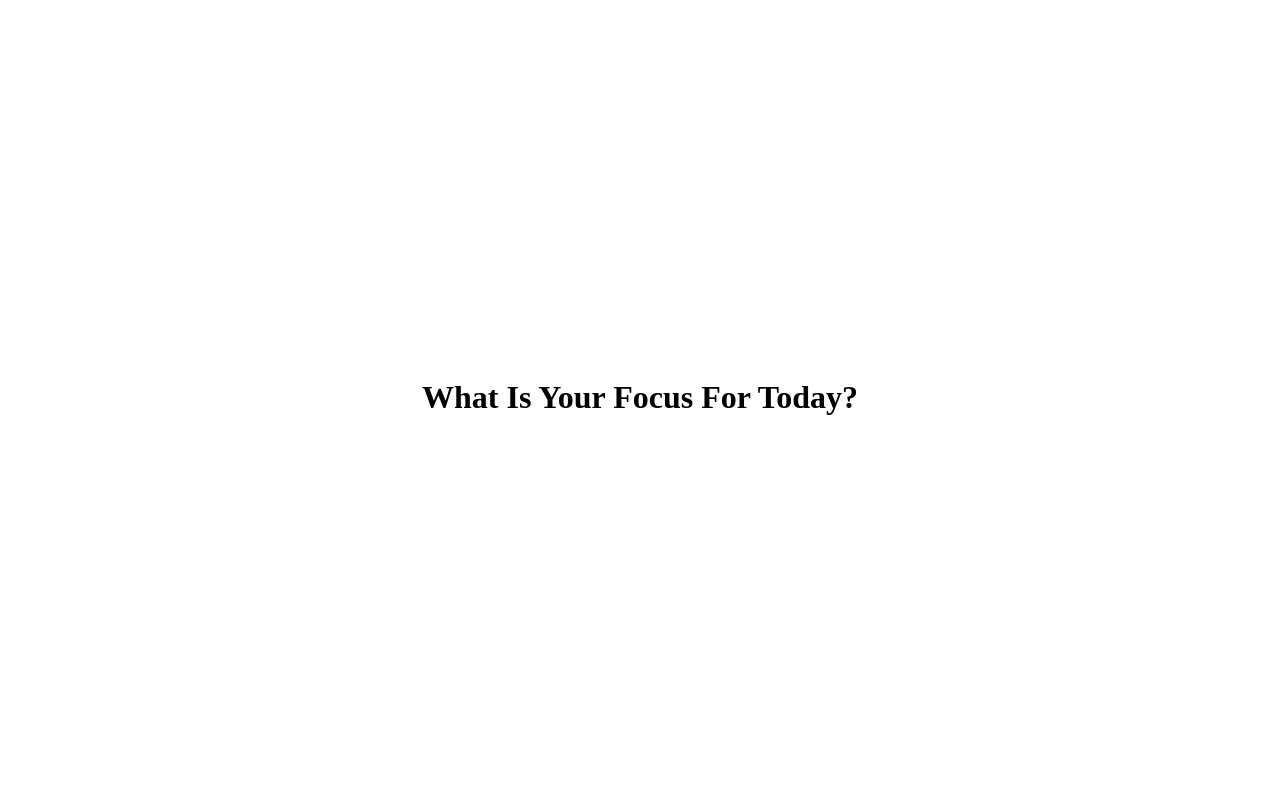
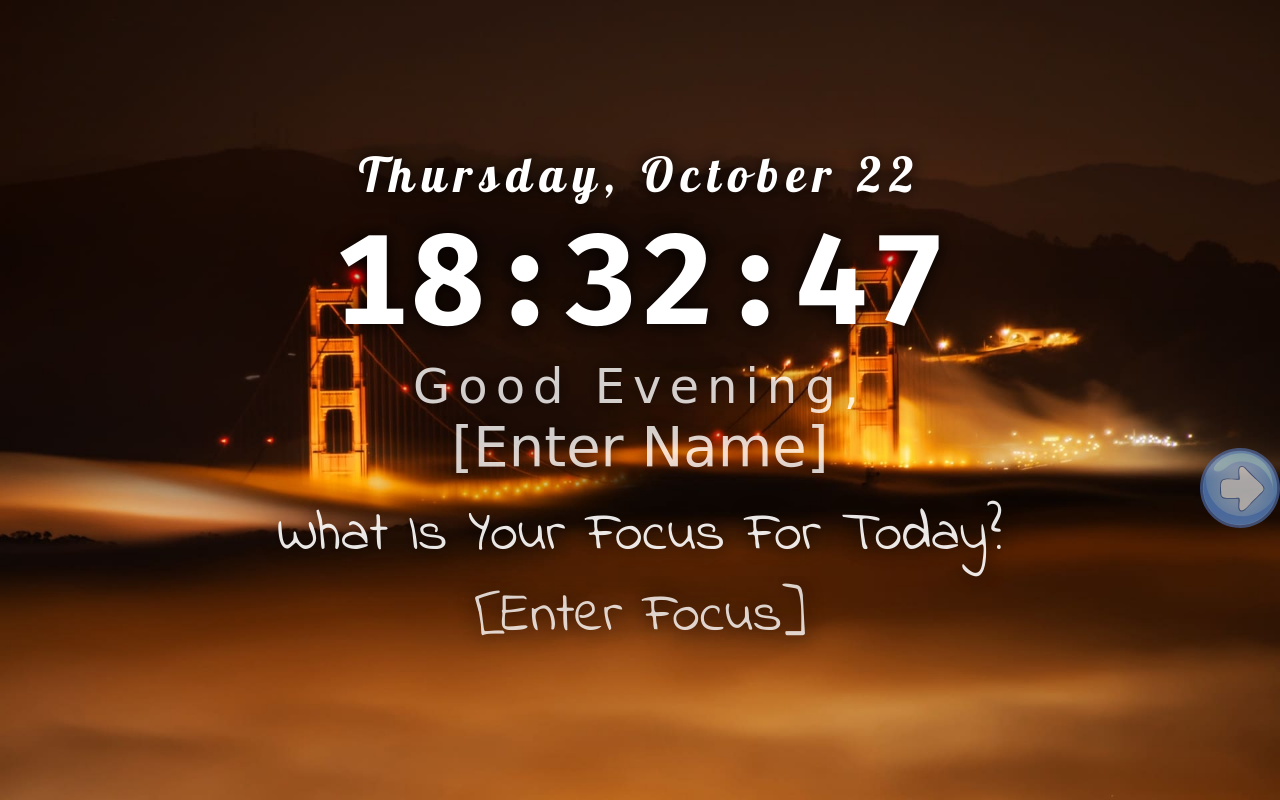
Before and after one commit to rgrishchuk/copy-rgrishchuk-JS2020Q3, a plain HTML site: page momentum/index.html in a window 1280 px wide. Drawn offline with Linux system fonts and the light colour scheme; a web font is replaced by a local one.

Commit message:
feat: added basic functions and background change

```diff
--- a/momentum/index.html
+++ b/momentum/index.html
@@ -4,19 +4,23 @@
     <meta charset="UTF-8">
     <meta name="viewport" content="width=device-width, initial-scale=1.0">
     <title>Momentum</title>
-    <link href="https://fonts.googleapis.com/css2?family=Sansita+Swashed:wght@400;600;700&display=swap" rel="stylesheet">
-    <link href="https://fonts.googleapis.com/css2?family=Quicksand:wght@400;600&display=swap" rel="stylesheet">
+    <link href="https://fonts.googleapis.com/css2?family=Fira+Mono:wght@400;500;700&display=swap" rel="stylesheet">
+    <link href="https://fonts.googleapis.com/css2?family=Lobster&display=swap" rel="stylesheet">
+    <link href="https://fonts.googleapis.com/css2?family=Sansita+Swashed:wght@400;500;600;700&display=swap" rel="stylesheet">
+    <link href="https://fonts.googleapis.com/css2?family=Indie+Flower&display=swap" rel="stylesheet">
     <link rel="stylesheet" href="style.css">
 </head>
 <body>
+    <div class="background"></div>
     <div class="date" id="date"></div>
     <div class="time" id="time"></div>
-    <h2>
-        <span class="greeting" id="greeting"></span>
-        <span class="name" id="name" contenteditable="true" spellcheck="false"></span>
-    </h2>
+    <h2 class="greeting" id="greeting"></h2>
+    <input class="name" id="name" class  type="text" spellcheck="false" title="Press enter to confirm">
     <h3 class="question" id="question">What Is Your Focus For Today?</h3>
-    <h3 class="task" id="task" contenteditable="true" spellcheck="false"></h3>
+    <input class="task" id="task" class type="text" spellcheck="false">
+    <div class="next-image" id="next-image">
+        <img src="assets/images/arrow.svg" alt="next image" title="next image" class="next-image">
+    </div>
     <script src="script.js"></script>
 </body>
 </html>
--- a/momentum/script.js
+++ b/momentum/script.js
@@ -0,0 +1,181 @@
+const time = document.querySelector('#time'),
+    date = document.querySelector('#date'),
+    greeting = document.querySelector('#greeting'),
+    name = document.querySelector('#name'),
+    question = document.querySelector('#question'),
+    task = document.querySelector('#task'),
+    nextImg = document.querySelector('#next-image');
+
+
+let imgNight = null,
+    imgMorning = null,
+    imgDay = null,
+    imgEvening = null;
+
+let images = null;
+
+let current = {
+    name: null,
+    task: null,
+    hour: null,
+    indexImg: null,
+};
+
+let isStart = true;
+let isEnable = true;
+
+function getRandomIntInclusive(min, max) {
+    min = Math.ceil(min);
+    max = Math.floor(max);
+    return Math.floor(Math.random() * (max - min + 1)) + min;
+}
+
+function generateImages(timeOfDay) {
+    let result = [];
+    let id =null;
+    let img = null;
+    for (let i = 0; i < 6; i++) {
+        do {
+            id = '' + getRandomIntInclusive(1, 20);
+            if (id.length == 1) id = '0' + id;
+            img = `url('assets/images/${timeOfDay}/${id}.jpg')`;
+            // img = `assets/images/${timeOfDay}/${id}.jpg`;
+        } while (result.includes(img));
+        result.push(img);
+    }
+    return result;
+}
+
+function addZero(n) {
+    return parseInt(n, 10) < 10 ? '0' + n : n;
+}
+
+function changeBackground(indexImage) {
+    let currBackground = document.querySelector('.background');
+    let newBackground = document.createElement('div');
+    newBackground.classList.add('background', 'fadeIn');
+    newBackground.style.backgroundImage = images[indexImage];
+    document.body.prepend(newBackground);
+    newBackground.addEventListener('animationend', () => {
+        newBackground.classList.remove('fadeIn');
+        currBackground.classList.add('fadeOut');
+        currBackground.addEventListener('animationend', () => {
+            currBackground.parentElement.removeChild(currBackground);
+        });
+    });
+}
+
+function changeView(hour) {
+    current.indexImg = null;
+    changeBackground(hour);
+    if (hour < 6) {
+        greeting.textContent = "Good Night, ";
+        //document.body.style.color = "white";
+    } else if (hour < 12) {
+        greeting.textContent = "Good Morning, ";
+    } else if (hour < 18) {
+        greeting.textContent = "Good Afternoon, ";
+    } else if (hour < 24) {
+        greeting.textContent = "Good Evening, ";
+    }
+}
+
+function showDateTime() {
+    let today = new Date(),
+    //let today = new Date(2020, 09, 19, 24, 00, 00),
+        hour = today.getHours(),
+        min = today.getMinutes(),
+        sec = today.getSeconds();
+
+    let dateString = today.toLocaleString('en', {
+        month: 'long',
+        weekday: 'long',
+        day: 'numeric'
+    });
+    date.innerHTML = dateString.charAt(0).toUpperCase() + dateString.substr(1);
+    time.innerHTML = `${addZero(hour)}:${addZero(min)}:${addZero(sec)}`;
+    //if (sec === 0) alert('0');
+    if (isStart) {
+        isStart = false;
+        changeView(hour);
+    } else if (min === 0 && sec === 0) changeView(hour);
+    setTimeout(showDateTime, 1000);
+}
+
+function getName() {
+    if (localStorage.getItem('name') === null) {
+        name.value = '[Enter Name]';
+    } else {
+        name.value = localStorage.getItem('name');
+    }
+}
+
+function getTask() {
+    if (localStorage.getItem('task') === null) {
+        task.value = '[Enter Focus]';
+    } else {
+        task.value = localStorage.getItem('task');
+    }
+}
+
+function toLocalStorage(input, name) {
+    if (input.trim() === '') {
+        input = current[name];
+    } else {
+        localStorage.setItem(name, input);
+        current[name] = input;
+    }
+}
+
+
+function setName(e) {
+    if (e.type === 'keypress') {
+        if (e.which == 13 || e.keyCode == 13) {
+            toLocalStorage(name.value, 'name');
+            name.blur();
+        }
+    }
+}
+
+function setTask(e) {
+    if (e.type === 'keypress') {
+        if (e.which == 13 || e.keyCode == 13) {
+            toLocalStorage(task.value, 'task');
+            task.blur();
+        }
+    }
+}
+
+name.addEventListener('focus', () => {
+    current['name'] = name.value;
+    name.value = '';
+});
+name.addEventListener('keypress', setName);
+name.addEventListener('blur', () => name.value = current['name']);
+
+task.addEventListener('focus', () => {
+    current['task'] = task.value;
+    task.value = '';
+});
+task.addEventListener('keypress', setTask);
+task.addEventListener('blur', () => task.value = current['task']);
+
+imgNight = generateImages("night");
+imgMorning = generateImages("morning");
+imgDay = generateImages("day");
+imgEvening = generateImages("evening");
+
+images = imgNight.concat(imgMorning, imgDay, imgEvening);
+nextImg.addEventListener('click', () => {
+    let index = null;
+    if (current.indexImg === null) {
+        index = (new Date()).getHours() + 1;
+        current.indexImg = index;
+    } else current.indexImg++;
+    if (current.indexImg > 23) current.indexImg = 0;
+    changeBackground(current.indexImg);
+});
+
+showDateTime();
+getName();
+getTask();
--- a/momentum/style.css
+++ b/momentum/style.css
@@ -5,45 +5,136 @@
 }
 
 body {
+  position: relative;
+  /* font-family: 'Roboto Mono', monospace; */
   font-size: 10px;
   height: 100vh;
+  width: 100%;
   display: flex;
   flex-direction: column;
   align-items: center;
   justify-content: center;
+  color: white;
+  /* text-shadow: .1rem 0 white; */
+}
+
+.background {
+  position: absolute;
+  top: 0;
+  left: 0;
+  height: 100vh;
+  width: 100%;
+  background-repeat: no-repeat;
   background-size: cover;
+  /* object-fit: cover; */
+  z-index: -1;
+}
+
+.background.fadeOut {
+  animation: 3s ease-in-out;
+  animation-name: fadeOut;
+  animation-fill-mode: forwards;
+}
+
+.background.fadeIn {
+  opacity: 0;
+  animation: 0.1s;
+  animation-name: fadeIn;
+  animation-fill-mode: forwards;
+}
+
+@keyframes fadeOut {
+  from { opacity: 1 }
+  to { opacity: 0 }
+}
+
+@keyframes fadeIn {
+  from { opacity: 0 }
+  to { opacity: 1 }
 }
 
 .date {
-    font-size: 2rem;
-    font-weight: 600;
-
+  font-family: 'Lobster', cursive;
+  font-size: 3rem;
+  font-weight: 400;
+  letter-spacing: .5rem;
+  text-shadow: black 0 0 1rem;
 }
 
 .time {
-    font-family: monospace;
-    font-size: 5rem;
-    font-weight: 600;
+  font-family: 'Fira Mono', monospace;
+  font-size: 8rem;
+  font-weight: 700;
+  text-shadow: black 0 0 1.2rem;
 }
 
 
 .greeting {
+  font-family: 'Sansita Swashed', cursive;
+  font-size: 3rem;
+  font-weight: 400;
+  letter-spacing: .5rem;
+  opacity: .8;
+  text-shadow: black 0 0 1.2rem;
+}
+
+.name {
+  font-family: 'Sansita Swashed', cursive;
+  font-size: 3.5rem;
+  font-weight: 500;
+  opacity: .8;
+  text-shadow: black 0 0 1.2rem;
+  outline: 0;
+  min-width: 1px;
+}
+
+.question {
+  font-family: 'Indie Flower', cursive;
+  margin-top: 1rem;
+  font-size: 3.5rem;
+  font-weight: 400;
+  opacity: .9;
+  text-shadow: black 0 0 1.2rem;
+}
+
+.task {
+  font-family: 'Indie Flower', cursive;
+  font-size: 3.5rem;
+  font-weight: 400;
+  opacity: .8;
+  text-shadow: black 0 0 1.2rem;
+  outline: 0;
+  min-height: 4rem;
+}
+
+input[type=text] {
+  background: transparent;
+  border: none;
+  width: 100%;
+  color: white;
+  outline: 0;
+  text-align: center;
+}
+
+.next-image {
     font-size: 2rem;
     font-weight: 600;
 }
 
-.name {
-    font-size: 2rem;
-    font-weight: 600;
+.next-image:hover {
+    cursor: pointer;
 }
 
-.question {
+
+.next-image {
+  position: absolute;
+  align-self: end;
   margin-top: 2rem;
-    font-size: 2rem;
-    font-weight: 600;
+  width: 5rem;
+  opacity: .8;
 }
 
-.task {
-    font-size: 2rem;
-    font-weight: 600;
+.next-image:hover {
+  opacity: 1;
+
 }
```
Also changed, not shown: momentum/assets/images/arrow.svg (added). Lines whose indentation alone changed are shown as unchanged.
